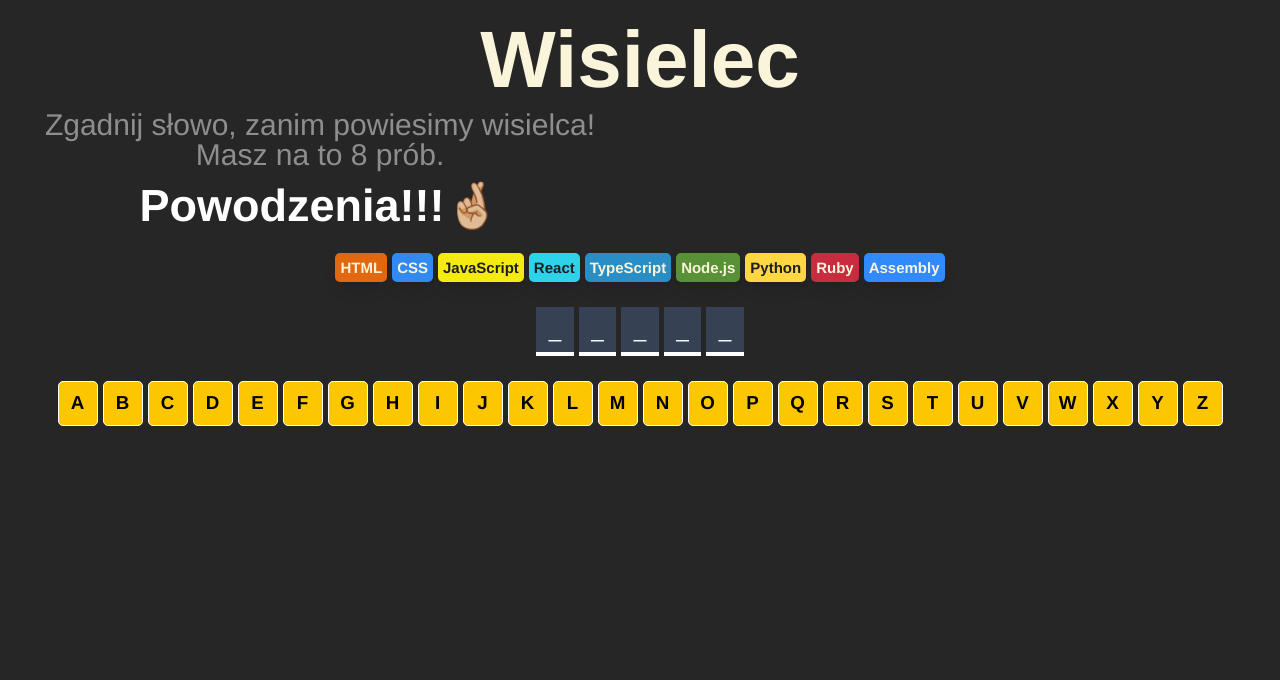
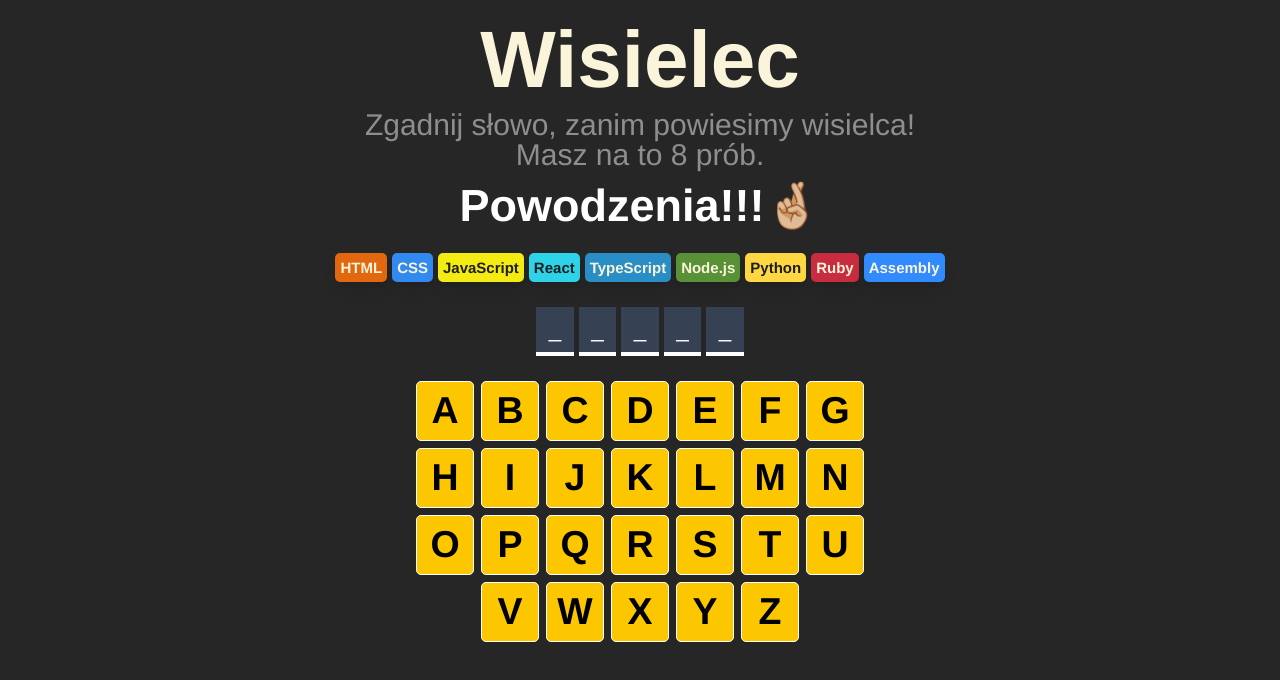
Before and after one commit to vat332/wisielec, a React (Vite) app: page / in a window 1280 px wide. Shown: the top 680 px of the page. Built offline with nearby package versions, Linux system fonts and the light colour scheme.

Commit message:
Enhance layout and styling in App, Game, and Keyboard components for improved responsiveness and alignment

```diff
--- a/src/App.jsx
+++ b/src/App.jsx
@@ -3,7 +3,7 @@ import Header from "./components/Header";
 
 const App = () => {
   return (
-    <main className="flex flex-col justify-center p-[2rem]">
+    <main className="flex flex-col justify-center items-center p-[2rem]">
       <Header />
       <Game />
     </main>
--- a/src/components/Game.jsx
+++ b/src/components/Game.jsx
@@ -34,7 +34,7 @@ const Game = () => {
     </span>
   ));
   return (
-    <>
+    <div className="md:max-w-[800px] justify-center items-center">
       {isGameOver ? (
         isGameWon ? (
           <GameStatus isGameWon={isGameWon} />
@@ -58,6 +58,8 @@ const Game = () => {
           );
         })}
       </section>
+
+      <section className="flex flex-col items-center justify-center">
         <GameWord letterElements={letterElements} />
         <Keyboard
           letters={alphabet}
@@ -65,8 +67,10 @@ const Game = () => {
           currentWord={currentWord}
           guessedLetters={guessedLetters}
         />
+      </section>
+
       {isGameOver && <Button />}
-    </>
+    </div>
   );
 };
 
--- a/src/components/Keyboard.jsx
+++ b/src/components/Keyboard.jsx
@@ -1,7 +1,7 @@
 const Keyboard = (props) => {
   return (
     <section>
-      <div className="flex flex-wrap justify-center items-center mt-10 text-3xl font-bold gap-2">
+      <div className="flex flex-wrap justify-center items-center mt-10 text-3xl font-bold gap-2 md:max-w-[500px] md:text-6xl md:gap-3">
         {props.letters.split("").map((letter, index) => {
           const isGuessed = props.guessedLetters.includes(letter);
           const isCorrect = isGuessed && props.currentWord.includes(letter);
@@ -14,7 +14,7 @@ const Keyboard = (props) => {
           return (
             <button
               key={index}
-              className={`w-16 py-4 uppercase text-center font-bold ${buttonStyle} w-max-[450px] text-black border-1 border-white rounded-lg hover:bg-yellow-500 transition duration-300 ease-in-out cursor-pointer`}
+              className={`w-16 py-4 uppercase text-center font-bold ${buttonStyle} w-max-[450px] text-black border-1 border-white rounded-lg hover:bg-yellow-500 transition duration-300 ease-in-out cursor-pointer md:w-23`}
               onClick={() => props.onLetterClick(letter)}
             >
               {letter}
```
Lines whose indentation alone changed are shown as unchanged.
